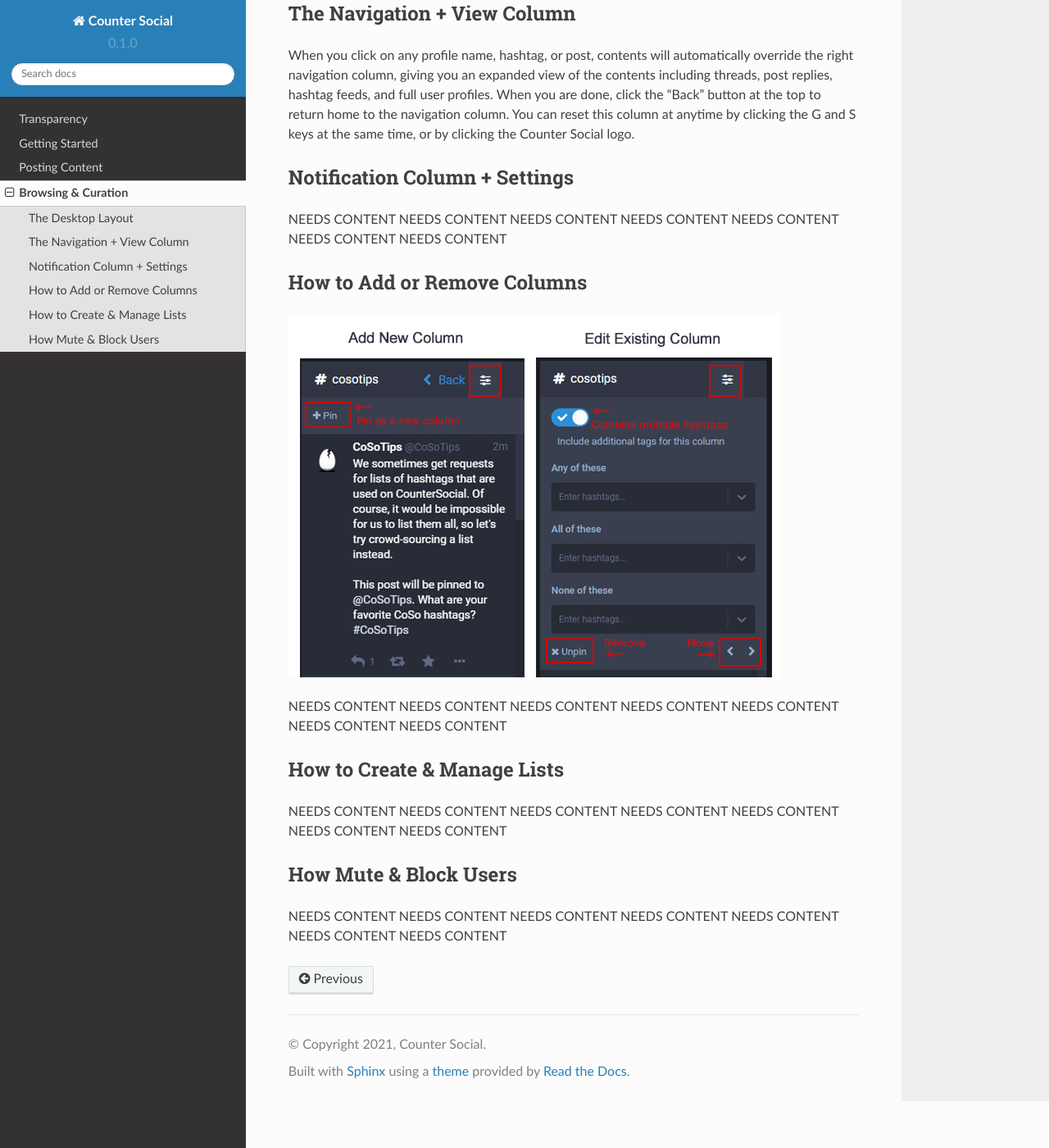
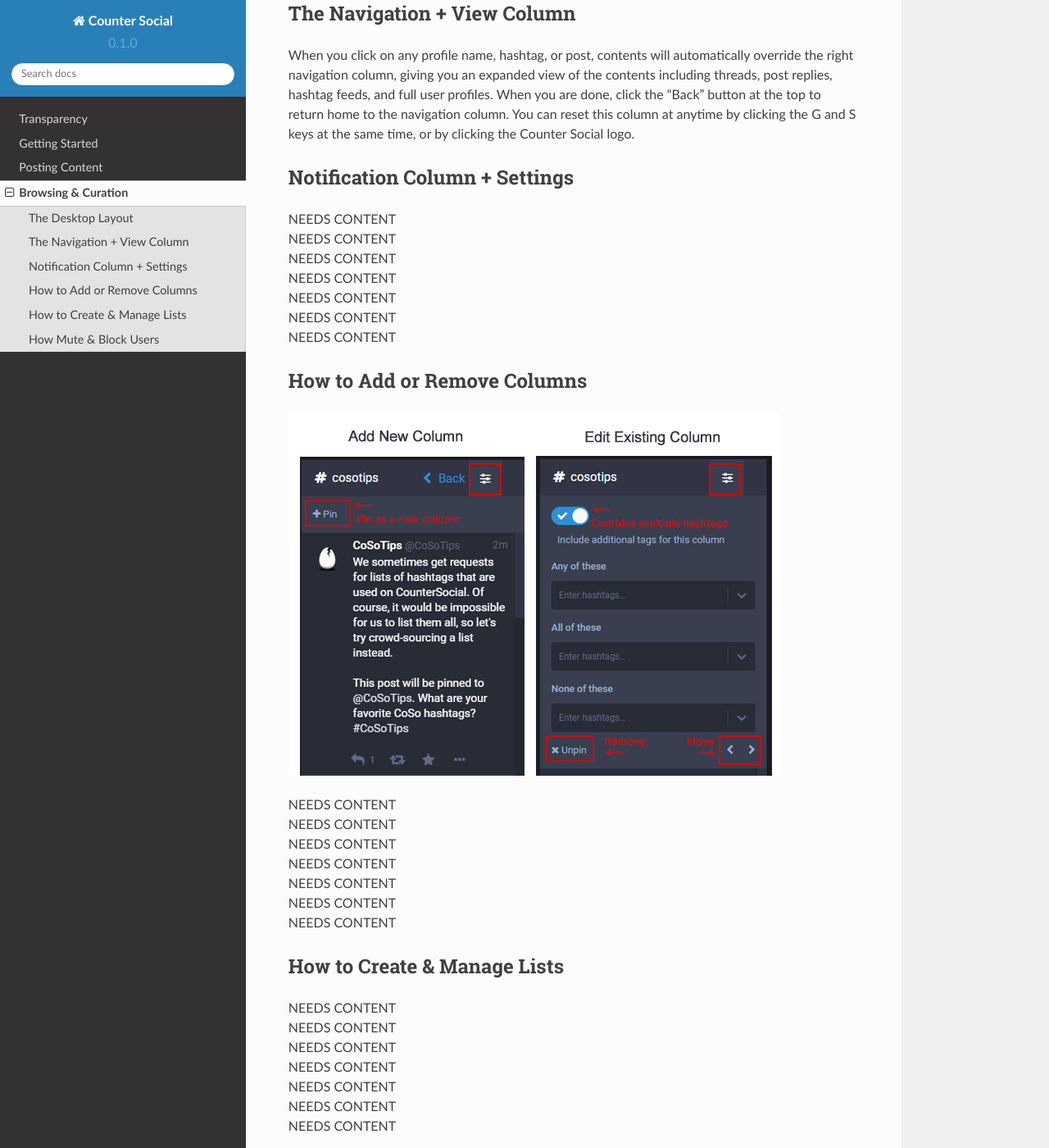
Before and after one commit to itskel/userguide, a Sphinx documentation site: the page built from docs/source/browsing-and-curation.rst, in a window 1280 px wide and 1400 px high, scrolled down 1124 px. Shown: the whole window at 82% size. Built offline with Sphinx 7.4.7 and the Read the Docs theme 2.0.0, drawn with Linux system fonts in a browser that asks for light colours; some of the changed text lies outside the part shown.

Commit message:
Update browsing-and-curation.rst

```diff
--- a/docs/source/browsing-and-curation.rst
+++ b/docs/source/browsing-and-curation.rst
@@ -23,13 +23,13 @@
 
 Notification Column + Settings
 ------------
-NEEDS CONTENT
-NEEDS CONTENT
-NEEDS CONTENT
-NEEDS CONTENT
-NEEDS CONTENT
-NEEDS CONTENT
-NEEDS CONTENT
+| NEEDS CONTENT
+| NEEDS CONTENT
+| NEEDS CONTENT
+| NEEDS CONTENT
+| NEEDS CONTENT
+| NEEDS CONTENT
+| NEEDS CONTENT
 
 
 How to Add or Remove Columns
@@ -37,34 +37,34 @@
 
 .. image:: img_columnsettings.jpg
 
-NEEDS CONTENT
-NEEDS CONTENT
-NEEDS CONTENT
-NEEDS CONTENT
-NEEDS CONTENT
-NEEDS CONTENT
-NEEDS CONTENT
+| NEEDS CONTENT
+| NEEDS CONTENT
+| NEEDS CONTENT
+| NEEDS CONTENT
+| NEEDS CONTENT
+| NEEDS CONTENT
+| NEEDS CONTENT
 
 
 How to Create & Manage Lists
 ------------
 
-NEEDS CONTENT
-NEEDS CONTENT
-NEEDS CONTENT
-NEEDS CONTENT
-NEEDS CONTENT
-NEEDS CONTENT
-NEEDS CONTENT
+| NEEDS CONTENT
+| NEEDS CONTENT
+| NEEDS CONTENT
+| NEEDS CONTENT
+| NEEDS CONTENT
+| NEEDS CONTENT
+| NEEDS CONTENT
 
 
 How Mute & Block Users
 ------------
 
-NEEDS CONTENT
-NEEDS CONTENT
-NEEDS CONTENT
-NEEDS CONTENT
-NEEDS CONTENT
-NEEDS CONTENT
-NEEDS CONTENT
+| NEEDS CONTENT
+| NEEDS CONTENT
+| NEEDS CONTENT
+| NEEDS CONTENT
+| NEEDS CONTENT
+| NEEDS CONTENT
+| NEEDS CONTENT
```
